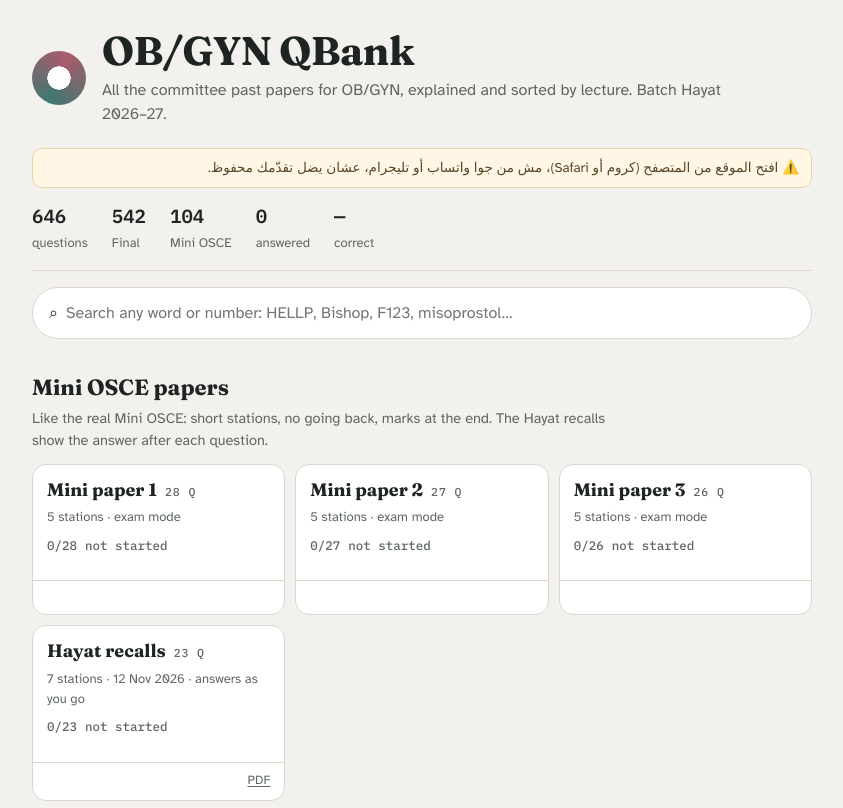
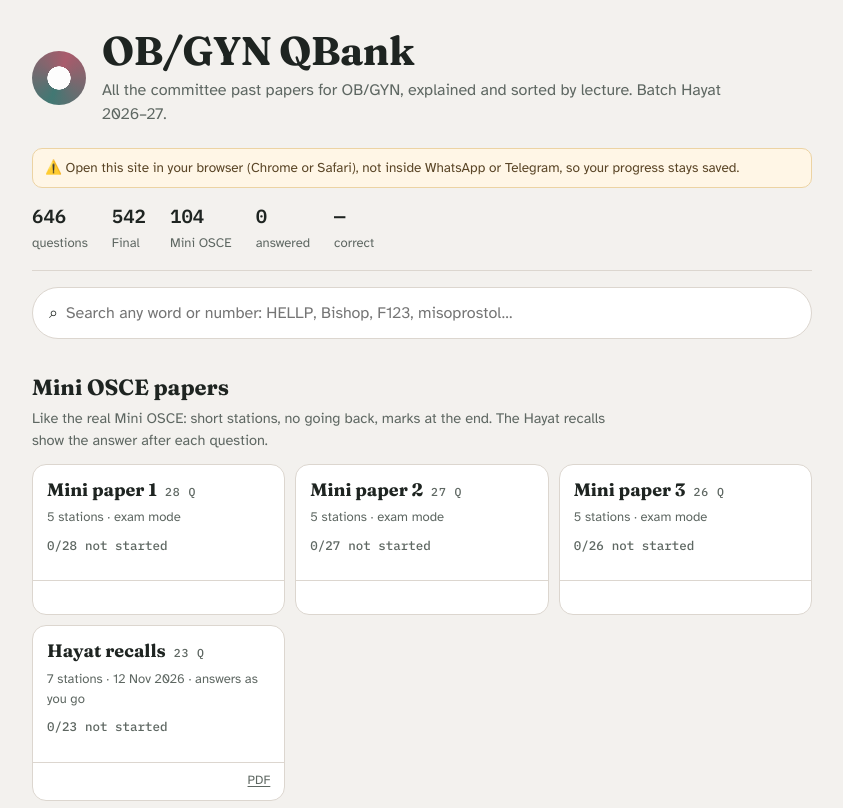
Before and after one commit to aboodananabood55-sketch/obgyn-bank, a plain HTML site: page index.html in a window 1280 px wide. Shown: the top 808 px of the page, without its empty margins (218-1061 px from the left). Drawn offline with Linux system fonts and the light colour scheme.

Commit message:
Browser note in English

```diff
--- a/index.html
+++ b/index.html
@@ -234,7 +234,7 @@ mark.h1{background:var(--h1)} mark.h2{background:var(--h2)} mark.h3{background:v
 .dlg .opt3 button{text-align:left;border:1px solid var(--line);background:var(--surface);border-radius:11px;padding:11px 13px;cursor:pointer}
 .dlg .opt3 button:hover{border-color:var(--acc);background:var(--acc-soft)}
 .dlg .opt3 small{display:block;color:var(--muted);font-size:13px}
-.tipnote{direction:rtl;text-align:right;font-size:13.5px;line-height:1.6;background:#fff6e6;border:1px solid #ecd3a3;color:#5a4526;border-radius:10px;padding:8px 12px;margin:12px 0 4px}
+.tipnote{font-size:13.5px;line-height:1.6;background:#fff6e6;border:1px solid #ecd3a3;color:#5a4526;border-radius:10px;padding:8px 12px;margin:12px 0 4px}
 #print{display:none}
 .boot{min-height:80vh;display:flex;flex-direction:column;align-items:center;justify-content:center;gap:12px;text-align:center}
 .boot .spin{width:56px;height:56px;border-radius:50%;border:5px solid var(--sunk);border-top-color:var(--acc);border-right-color:var(--rose);animation:spin .8s linear infinite}
@@ -508,7 +508,7 @@ function home(){
   app.innerHTML = `
   <header class="hero"><div class="mark" aria-hidden="true"></div><div><h1>OB/GYN QBank</h1>
     <p>All the committee past papers for OB/GYN, explained and sorted by lecture. Batch Hayat 2026–27.</p></div></header>
-  <div class="tipnote">⚠️ افتح الموقع من المتصفح (كروم أو Safari)، مش من جوا واتساب أو تليجرام، عشان يضل تقدّمك محفوظ.</div>
+  <div class="tipnote">⚠️ Open this site in your browser (Chrome or Safari), not inside WhatsApp or Telegram, so your progress stays saved.</div>
   <div class="stats">
     <div class="stat"><b>${ALL.length}</b><span>questions</span></div>
     <div class="stat"><b>${nF}</b><span>Final</span></div>
```
